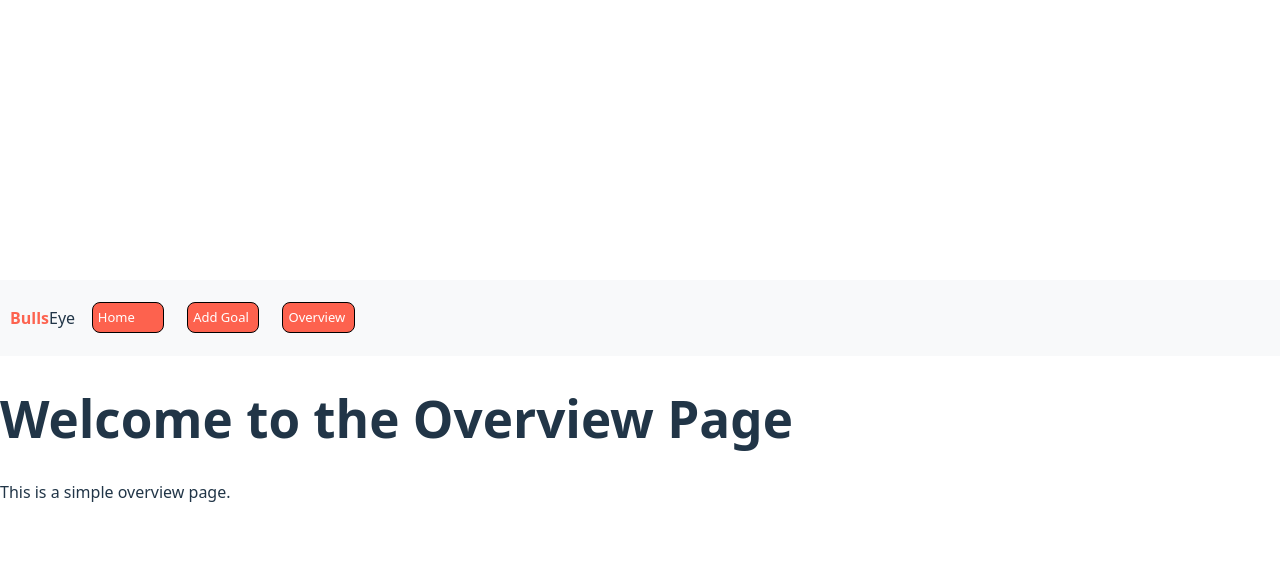
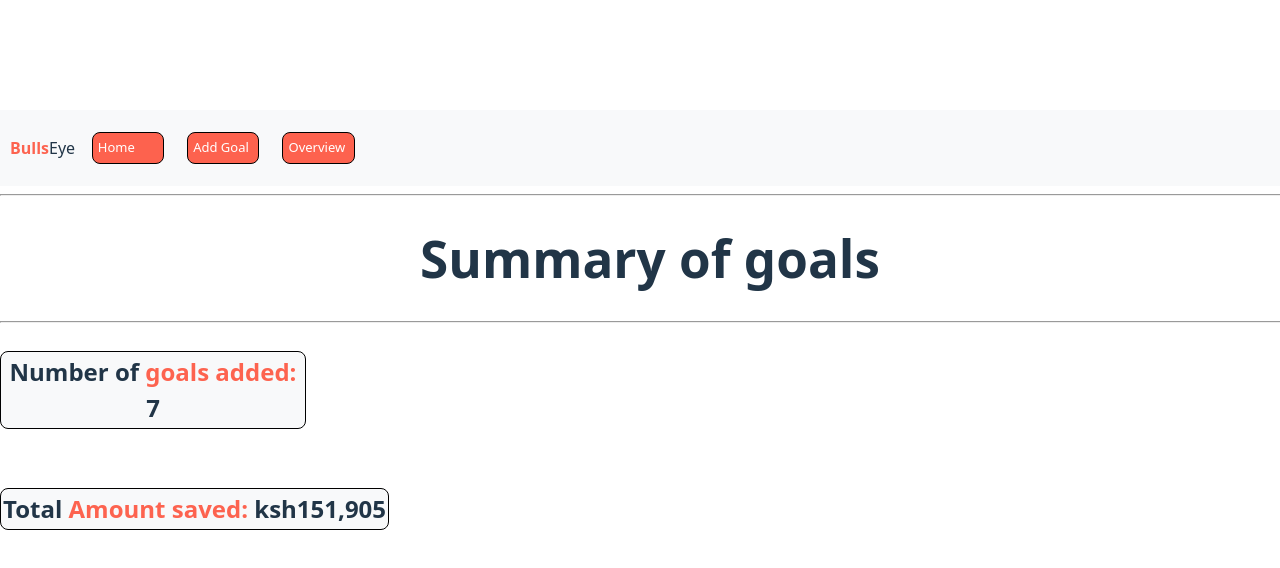
Before and after one commit to Denniskaranja2023/BullsEye-goal-planner, a React (Vite) app: page /overview in a window 1280 px wide. Shown: the top 568 px of the page. Built offline with nearby package versions, Linux system fonts and the light colour scheme; data requests are answered from the project's data file.

Commit message:
add overview logic,styling and structure

```diff
--- a/db.json
+++ b/db.json
@@ -4,7 +4,7 @@
       "id": "1",
       "name": "Japan-Holiday",
       "targetAmount": 60000,
-      "savedAmount": 41400,
+      "savedAmount": 42400,
       "category": "Travel",
       "deadline": "2025-12-31",
       "createdAt": "2024-01-15"
@@ -21,8 +21,8 @@
     {
       "id": "3",
       "name": "New Laptop",
-      "targetAmount": 25000,
-      "savedAmount": 20269,
+      "targetAmount": "40000",
+      "savedAmount": 25000,
       "category": "Electronics",
       "deadline": "2024-07-20",
       "createdAt": "2024-03-10"
@@ -31,7 +31,7 @@
       "id": "4",
       "name": "Car Maintenance",
       "targetAmount": 30000,
-      "savedAmount": 14800,
+      "savedAmount": 30000,
       "category": "Vehicle",
       "deadline": "2025-12-24",
       "createdAt": "2024-06-01"
@@ -40,7 +40,7 @@
       "id": "5",
       "name": "Holiday Gifts",
       "targetAmount": 5000,
-      "savedAmount": 2289,
+      "savedAmount": 3289,
       "category": "Shopping",
       "deadline": "2025-12-10",
       "createdAt": "2024-07-01"
@@ -49,10 +49,19 @@
       "id": "6",
       "name": "Home Renovation",
       "targetAmount": 60000,
-      "savedAmount": 7381,
+      "savedAmount": 9381,
       "category": "Home",
       "deadline": "2025-03-31",
       "createdAt": "2024-05-15"
+    },
+    {
+      "id": "2c81",
+      "name": "Masters-Fund",
+      "targetAmount": 40000,
+      "savedAmount": 25000,
+      "category": "education",
+      "deadline": "2025-08-05",
+      "createdAt": "2025-07-20"
     }
   ]
 }
--- a/src/components/GoalItem.jsx
+++ b/src/components/GoalItem.jsx
@@ -3,11 +3,11 @@ import "../index.css";
 
 function GoalItem({ goal, onDelete }) {
   return (
-    <div className="goal-item" style={{width: "300px", height: "fit-content", border: "1px solid black", backgroundColor:"#f8f9fa", borderRadius: "8px"}}>
+    <div className="goal-item">
       <h3><span style={{color:"rgba(255, 30, 0, 0.685)"}}>Goal:</span> {goal.name}</h3>
       <p>Category: {goal.category}</p>
       <p>Deadline: {goal.deadline}</p>
-      <p>current savings: ksh {goal.savedAmount}</p>
+      <p>current savings: ksh {goal.savedAmount.toLocaleString()}</p>
       <div style={{display: "flex", justifyContent: "space-between"}}>
         <Link className="link" to={`/editgoal/${goal.id}`} style={{display:"flex", alignItems:"center", backgroundColor:"rgba(44, 184, 51, 0.71)", color:"black"}}>Edit<svg xmlns="http://www.w3.org/2000/svg" width="15" height="15" viewBox="0 0 24 24" fill="none" stroke="currentColor" stroke-width="2" stroke-linecap="round" stroke-linejoin="round" class="lucide lucide-pencil-icon lucide-pencil"><path d="M21.174 6.812a1 1 0 0 0-3.986-3.987L3.842 16.174a2 2 0 0 0-.5.83l-1.321 4.352a.5.5 0 0 0 .623.622l4.353-1.32a2 2 0 0 0 .83-.497z"/><path d="m15 5 4 4"/></svg></Link>
         <Link className="link" to={`/progress/${goal.id}`}>Track progress</Link>
--- a/src/index.css
+++ b/src/index.css
@@ -53,6 +53,44 @@
   text-align: center;
   gap: 50px;
 }
+
+
+.goal-summary{
+  display: flex;
+  flex-wrap: wrap;
+  flex-direction: column;
+  justify-content: center;
+  text-align: center;
+  gap: 20px;
+}
+
+.goal-item {
+  width: 300px;
+  height: fit-content;
+  border: 1px solid black;
+  background-color: #f8f9fa;
+  border-radius: 8px;
+  padding: 2px;
+}
+
+.overview-item{
+  display: flex;
+  justify-content: space-around;
+  align-items: center;
+  flex-wrap: wrap;
+  gap: 20px;
+  width: 80%;
+  margin-left: 10%;
+  min-width: 300px;
+  height: fit-content;
+  border: 1px solid green;
+  background-color: #f8f9fa;
+  border-radius: 8px;
+  padding: 2px;
+  border-bottom: #f25353 2px solid;
+  margin-bottom: 50px;
+}
+
 .formInput{
   text-align: center;
   height: 30px;
--- a/src/pages/Home.jsx
+++ b/src/pages/Home.jsx
@@ -40,7 +40,7 @@ function Home() {
             goal.id === updatedGoal.id ? updatedGoal : goal
         );
         setGoals(updatedGoals);
-        setSelectedGoal(""); // Reset selected goal
+        setSelectedGoal("");
         event.target.reset();
   }).catch((error) => {
         console.error("Error updating savings:", error);
@@ -66,7 +66,7 @@ function Home() {
       <header >
         <NavBar />
       </header> <hr/>
-      <h2 style={{textAlign:"center", display:"flex", alignItems: "center", justifyContent: "center"}}>Welcome to  <span style={{color:" rgba(255, 30, 0, 0.685)", marginLeft: "5px"}}>   Bulls</span>Eye goal-planner<img src="https://as1.ftcdn.net/jpg/05/00/59/60/1000_F_500596018_Zku9HitjzpoJuEB6w5klGMySgi7jQO72.jpg" style={{height:"40px", width:"40px", borderRadius:'50%'}}/></h2><hr/>
+      <h2 style={{textAlign:"center", display:"flex", alignItems: "center", justifyContent: "center"}}>Welcome to  <span style={{color:" rgba(255, 30, 0, 0.685)", marginLeft: "5px"}}> BullsEye</span> goal-planner<img src="https://as1.ftcdn.net/jpg/05/00/59/60/1000_F_500596018_Zku9HitjzpoJuEB6w5klGMySgi7jQO72.jpg" style={{height:"40px", width:"40px", borderRadius:'50%'}}/></h2><hr/>
       <NewSavingsForm goals={goals} onSelected={setSelectedGoal} onSavingsAdded={setSavings} onSubmitSavings={handleSubmitSavings}/> <br/> <hr/>
         <h2 style={{textAlign:"center"}}>Your Goals</h2>
         <div className="goal-list">
--- a/src/pages/NewGoal.jsx
+++ b/src/pages/NewGoal.jsx
@@ -14,7 +14,7 @@ function NewGoal() {
   savedAmount: "",
   category: "",
   deadline: "",
-  createdAt: new Date().toISOString()
+  createdAt: new Date().toISOString().split('T')[0]
 });
 
 function handleChange(event) {
@@ -47,8 +47,9 @@ function handleSubmit(event) {
     savedAmount: "",
     category: "",
     deadline: "",
-    createdAt: new Date().toISOString()
-  }))
+    createdAt: new Date().toISOString().split('T')[0]
+  })
+)
   .catch((error)=> console.error("Error adding new goal: ",error))
 }
 
--- a/src/pages/Overview.jsx
+++ b/src/pages/Overview.jsx
@@ -1,13 +1,36 @@
 import NavBar from "../components/NavBar";
+import { useState, useEffect } from "react";
+import "../index.css";
+import SummaryItem from "../components/SummaryItem";
 
 function Overview() {
+
+  const [goals, setGoals] = useState([]);
+
+  useEffect(() => {
+    fetch("http://localhost:3001/goals")
+      .then((response) => response.json())
+      .then((data) => setGoals(data))
+      .catch((error) => console.error("Error fetching goals:", error));
+  }, []);
+
+  if (!goals || goals.length === 0) {
+    return <div>Loading...</div>;
+  }
+ const totalAmountSaved = goals.reduce((total, goal) => total + goal.savedAmount, 0);
   return (
     <div>
         <header>
             <NavBar />
-        </header>
-      <h1 className="text-4xl font-bold mb-4">Welcome to the Overview Page</h1>
-      <p className="text-lg">This is a simple overview page.</p>
+        </header><hr/>
+      <h1 style={{textAlign:"center"}}>Summary of goals</h1><hr/>
+      <div className="goal-summary">
+       <h2 className="goal-item">Number of <span style={{color:"rgba(255, 30, 0, 0.685)"}}>goals added:</span> {goals.length}</h2>
+       <h2 className="goal-item" style={{width:"fit-content"}}>Total <span style={{color:"rgba(255, 30, 0, 0.685)"}}>Amount saved:</span> ksh{totalAmountSaved.toLocaleString()}</h2>
+        {goals.map((goal) => (
+          <SummaryItem key={goal.id} goal={goal} />
+        ))}
+      </div>
     </div>
   );
 }
```
